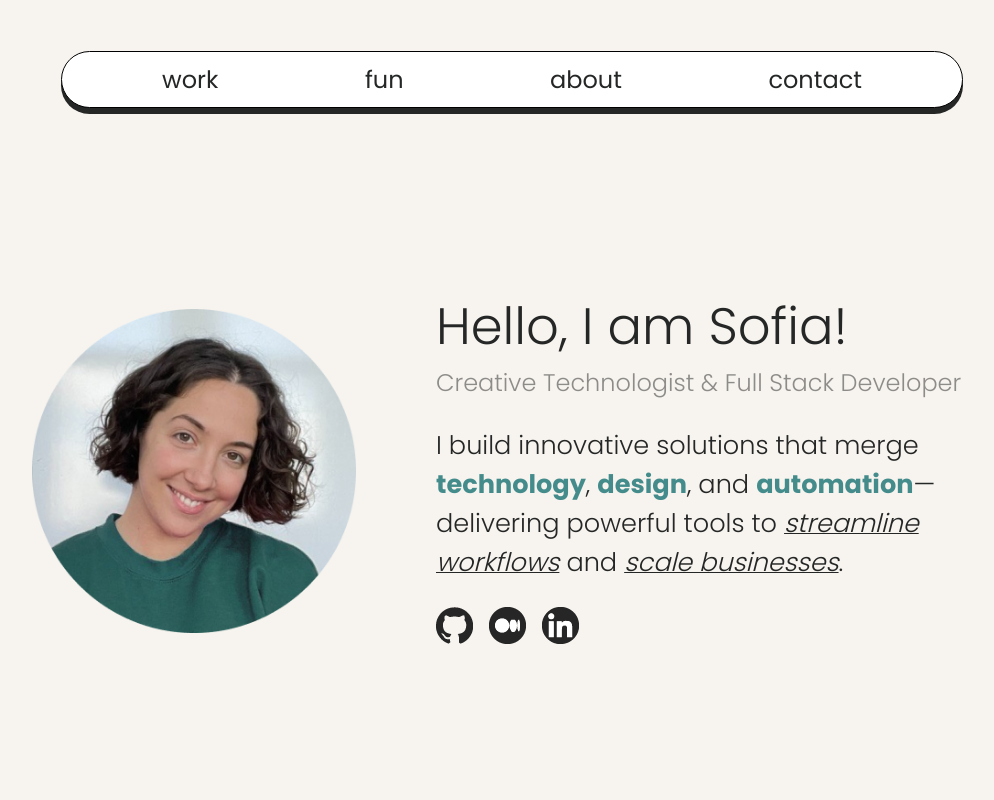
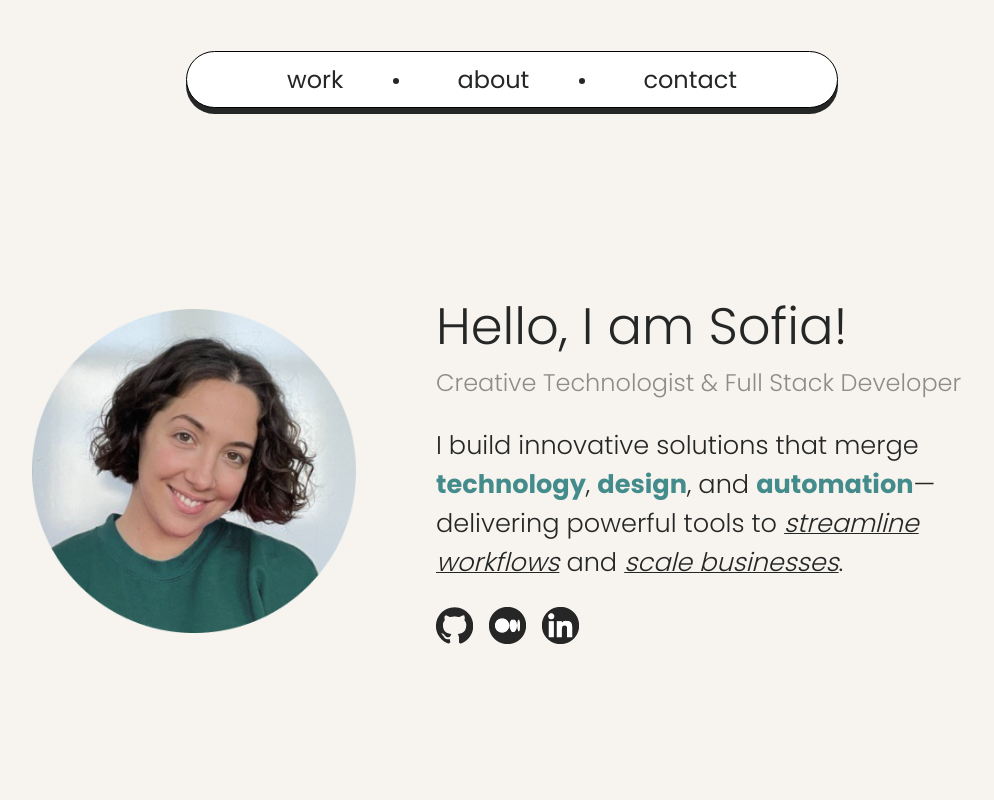
Before and after one commit to sofiakatzman/Portfolio, a React (Create React App) app: page / in a window 1280 px wide. Shown: the top 800 px of the page, without its empty margins (128-1122 px from the left). Built offline with nearby package versions, Linux system fonts and the light colour scheme.

Commit message:
adjust navigation

```diff
--- a/src/components/Organisms/Navigation.css
+++ b/src/components/Organisms/Navigation.css
@@ -5,6 +5,14 @@
     align-items: center;
     flex: 1 0 0;
     margin: 4% auto;
-    max-width: 700px;
-    min-width: 400px;
+    width: 450px;
 }
+
+.circle-divider {
+    display: inline-block;
+    width: 6px;
+    height: 6px;
+    background-color: var(--black);
+    border-radius: 50%;
+    margin: 4px 50px;
+}
--- a/src/components/Organisms/Navigation.js
+++ b/src/components/Organisms/Navigation.js
@@ -10,11 +10,11 @@ function Navigation(){
           link: "/work",
           alt: "my work",
         },
-        {
-          title: "fun",
-          link: "/play",
-          alt: "my play",
-        },
+        // {
+        //   title: "fun",
+        //   link: "/play",
+        //   alt: "my play",
+        // },
         {
           title: "about",
           link: "/about",
@@ -42,6 +42,7 @@ function Navigation(){
                 {link.title}
               </Link>
             )}
+            {index < links.length - 1 && <span className="circle-divider" />}
           </div>
         ))}
       </div>
```
